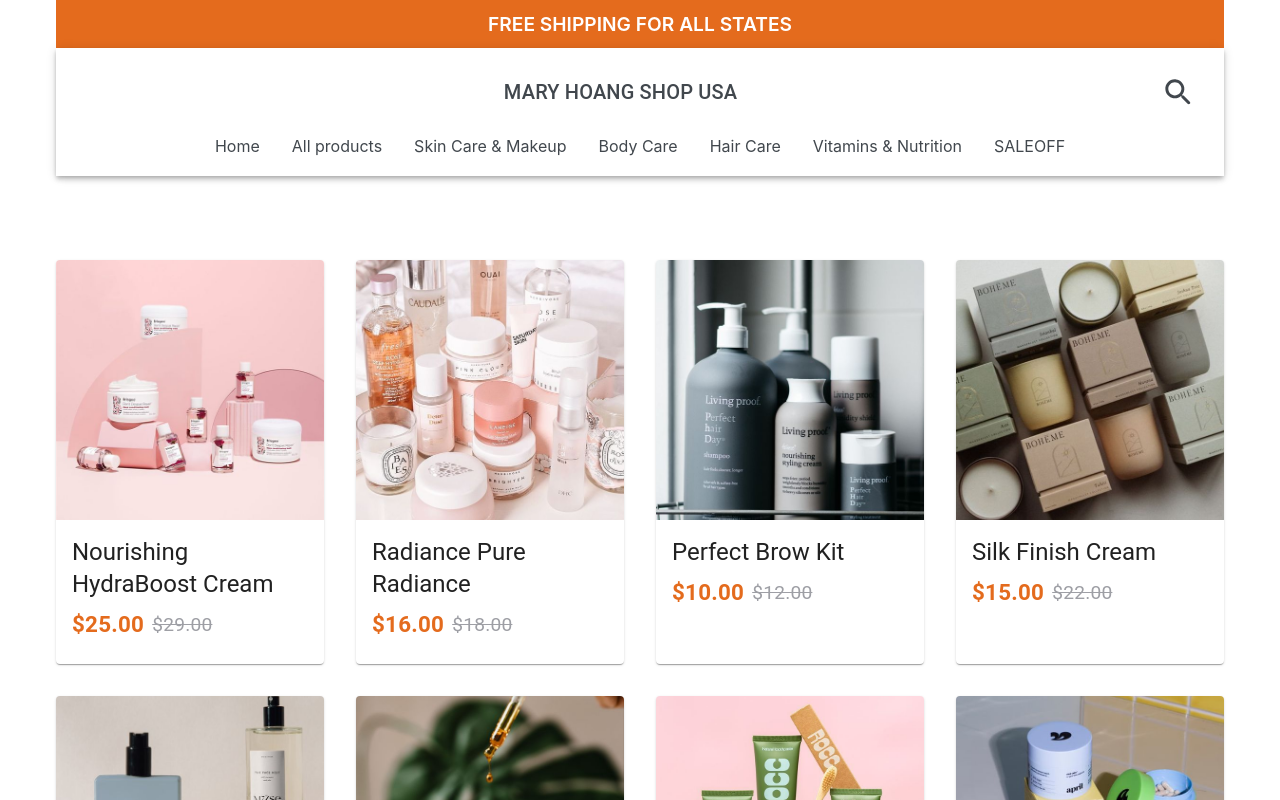
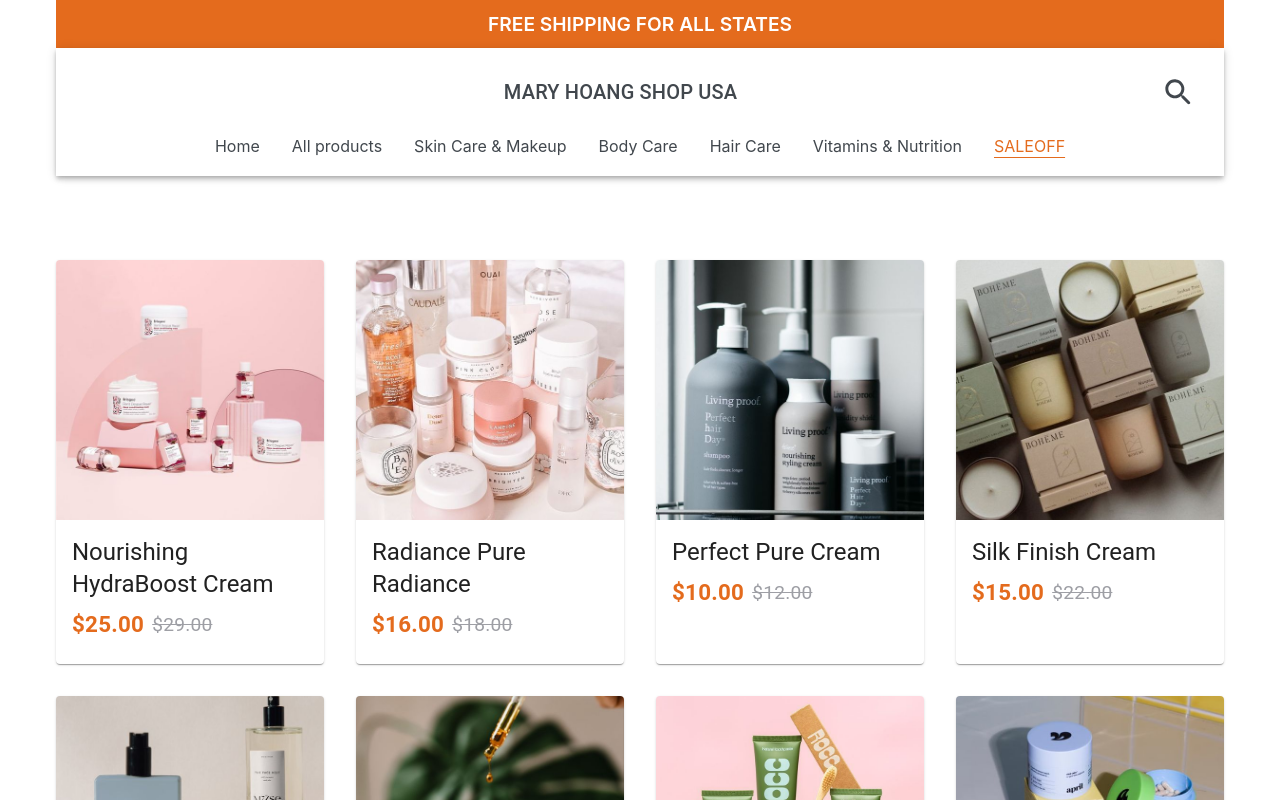
Before and after one commit to AndrewNTA/maryhoangshopusa, a React (Create React App) app: page /saleoff in a window 1280 px wide. Shown: the top 800 px of the page. Built offline with nearby package versions, Linux system fonts and the light colour scheme.

Commit message:
[Andrew] Handle active item menu

```diff
--- a/src/components/MobileMenu.js
+++ b/src/components/MobileMenu.js
@@ -1,5 +1,5 @@
 import React, { useState } from 'react';
-import { useNavigate } from 'react-router-dom';
+import { useNavigate, useLocation } from 'react-router-dom';
 import AppBar from '@mui/material/AppBar';
 import Toolbar from '@mui/material/Toolbar';
 import IconButton from '@mui/material/IconButton';
@@ -17,6 +17,7 @@
 const MobileMenu = () => {
   const classes = useStyles();
   const navigate = useNavigate();
+  const location = useLocation();
   const [menuOpen, setMenuOpen] = useState(false);
   const [searchOpen, setSearchOpen] = useState(false);
 
@@ -45,6 +46,9 @@
             <ListItemText
               primary={item.label}
               onClick={() => handleNavigate(item.path)}
+              className={
+                item.path === location.pathname && classes.mobileMenuItemActive
+              }
             />
           </ListItem>
         ))}
--- a/src/components/StandardMenu.js
+++ b/src/components/StandardMenu.js
@@ -1,5 +1,5 @@
 import React, { useState } from 'react';
-import { useNavigate } from 'react-router-dom';
+import { useNavigate, useLocation } from 'react-router-dom';
 import AppBar from '@mui/material/AppBar';
 import Toolbar from '@mui/material/Toolbar';
 import IconButton from '@mui/material/IconButton';
@@ -13,6 +13,8 @@
 const StandardMenu = () => {
   const classes = useStyles();
   const navigate = useNavigate();
+  const location = useLocation();
+
   const [searchOpen, setSearchOpen] = useState(false);
 
   const toggleSearch = (open) => () => {
@@ -47,7 +49,11 @@
           {menuItems.map((item) => (
             <span
               key={item.id}
-              className={classes.menuItem}
+              className={
+                item.path === location.pathname
+                  ? classes.menuItemActive
+                  : classes.menuItem
+              }
               onClick={() => handleNavigate(item.path)}
             >
               {item.label}
--- a/src/components/styles.js
+++ b/src/components/styles.js
@@ -53,12 +53,21 @@
       color: 'var(--mary--main-color)',
     },
   },
+  menuItemActive: {
+    cursor: 'pointer',
+    textDecoration: 'underline',
+    textUnderlineOffset: '.3rem',
+    color: 'var(--mary--main-color)',
+  },
   // stadard menu end
 
   // mobile menu start
   mobileMenuListItem: {
     paddingLeft: '16px',
     paddingRight: '48px',
+  },
+  mobileMenuItemActive: {
+    color: 'var(--mary--main-color)',
   },
   // mobile menu end
 
--- a/src/pages/Home/mocks.js
+++ b/src/pages/Home/mocks.js
@@ -108,7 +108,7 @@
 };
 const product12 = {
   imageSrc: HairImage,
-  productName: 'Perfect Brow Kit',
+  productName: 'Perfect Pure Cream',
   productPrice: '12',
   productDiscountPrice: '10',
 };
```
